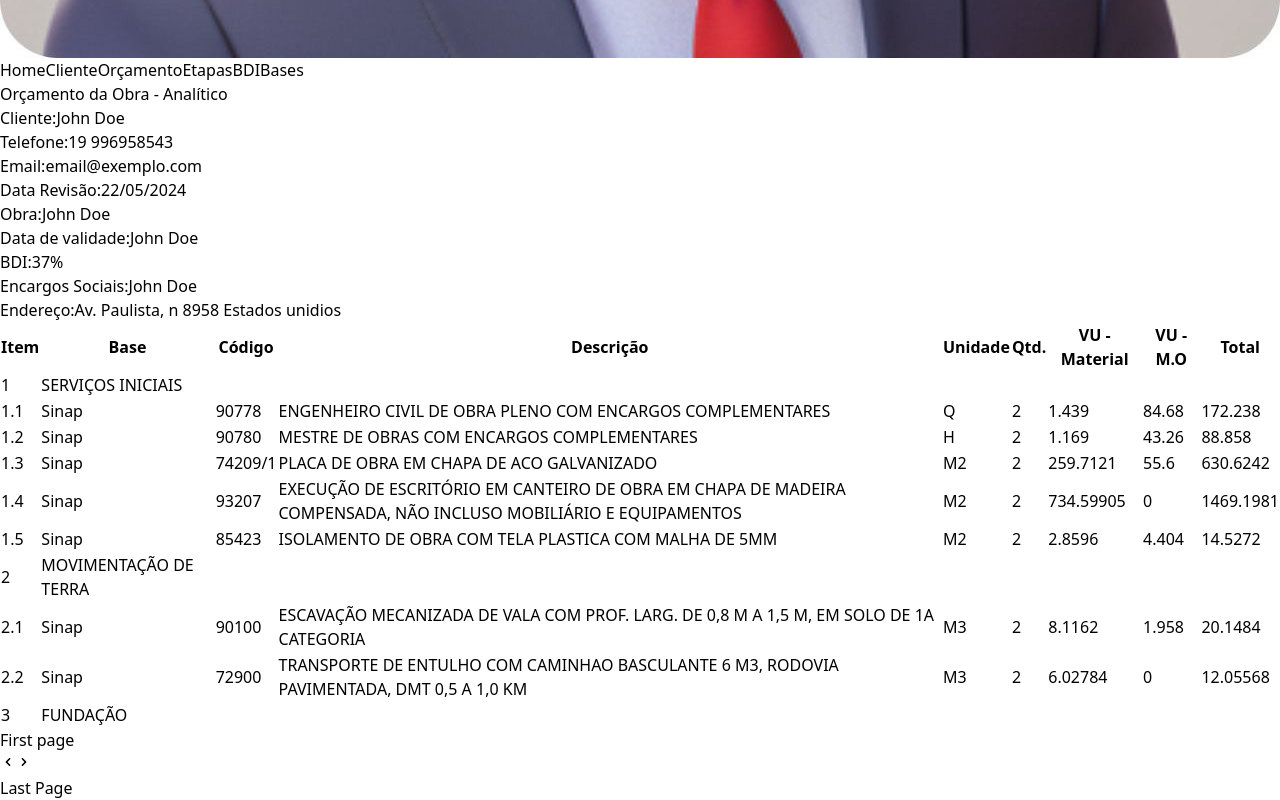
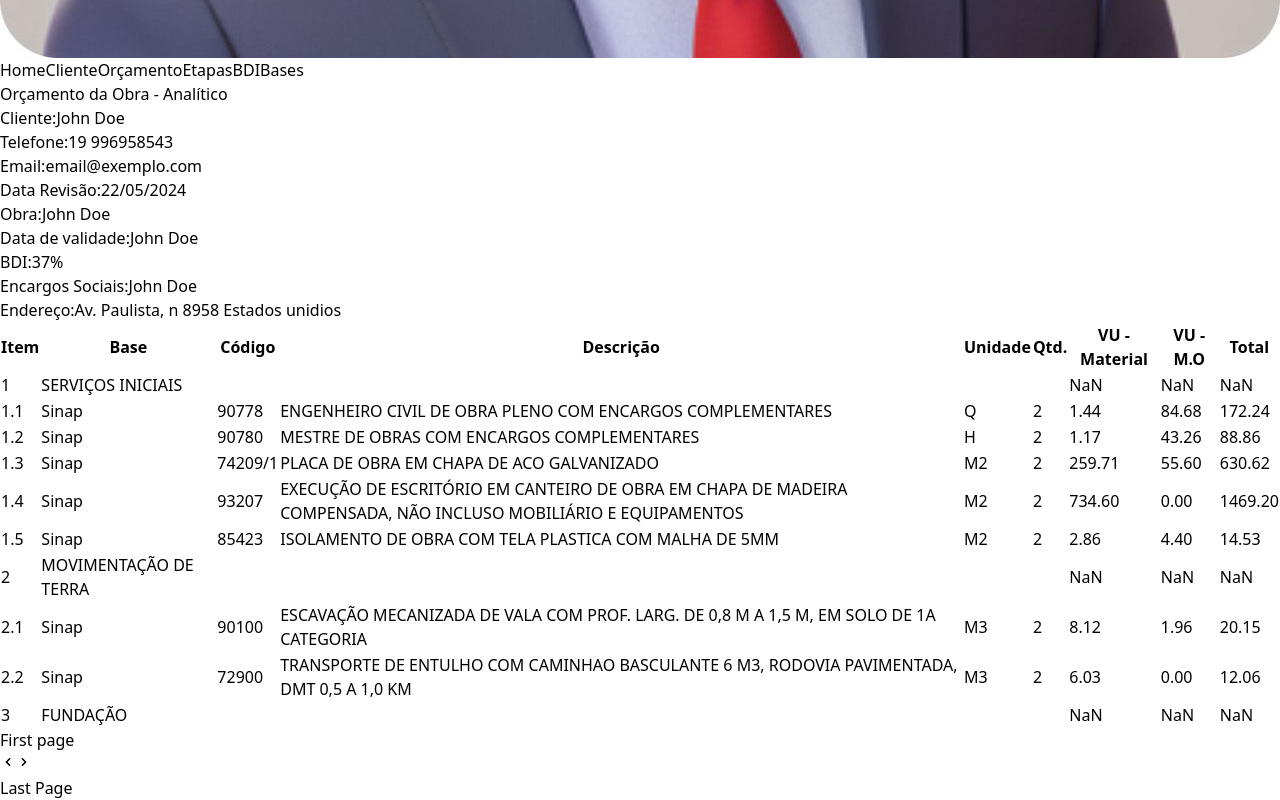
Before and after one commit to Edwardmaster7/SmartEng, a React (Vite) app in the folder smartengApp/: page / in a window 1280 px wide. Shown: the part 1222-2022 px from the top of the page. Built offline with nearby package versions, Linux system fonts and the light colour scheme.

Commit message:
Implementada mudança de cores nas linhas da tabela orçamento

```diff
--- a/smartengApp/src/components/Form.jsx
+++ b/smartengApp/src/components/Form.jsx
@@ -36,7 +36,7 @@
     const doctType = [ { value: "CPF", label: "CPF" }, { value: "CNPJ", label: "CNPJ" } ]
 
     return (
-        <form className={`bg-indigo-50 shadow-md rounded px-4 sm:px-8 pt-8 pb-8 mb-4 min-w-96 ${className}`}>
+        <form className={`bg-indigo-50 shadow-md rounded px-4 md:px-8 pt-8 pb-8 mb-4 min-w-96 ${className}`}>
 
             <InputField label="Obra" id="obra" type="text" placeholder="Nome da obra" required/>
 
@@ -67,7 +67,7 @@
             <InputField label="Área do terreno (m²)" id="area-terreno" type="number" placeholder="2000" required/>
 
             <div className="flex items-center justify-between pt-2">
-                <ButtonComponent content="Enviar"/>
+                <ButtonComponent className="bg-indigo-500" content="Enviar"/>
             </div>
         </form>
     )
--- a/smartengApp/src/components/Table/BasicTable.jsx
+++ b/smartengApp/src/components/Table/BasicTable.jsx
@@ -15,6 +15,11 @@
 
 export function BasicTable() {
   const data = useMemo(() => mdata, []);
+
+  // Utility function to format float numbers
+  const formatFloat = (value) => {
+    return parseFloat(value).toFixed(2) || undefined;
+  };
 
   /**@type {import("@tanstack/react-table").ColumnDef<any>} */
   const columns = [
@@ -45,14 +50,17 @@
     {
       header: "VU - Material",
       accessorKey: "VU-Material",
+      cell: ({ getValue }) => formatFloat(getValue()), // Apply custom cell renderer
     },
     {
       header: "VU - M.O",
       accessorKey: "VU-MO",
+      cell: ({ getValue }) => formatFloat(getValue()), // Apply custom cell renderer
     },
     {
       header: "Total",
       accessorKey: "Total",
+      cell: ({ getValue }) => formatFloat(getValue()), // Apply custom cell renderer
     },
   ];
 
@@ -87,8 +95,7 @@
         style={{ height: containerHeight }}
       >
         <table className="">
-          <thead className="mx-auto justify-center rounded-t-lg bg-indigo-600 p-2 text-white text-sm"
-          >
+          <thead className="mx-auto justify-center rounded-t-lg bg-indigo-600 p-2 text-white text-sm">
             {table.getHeaderGroups().map((headerGroup) => (
               <tr key={headerGroup.id}>
                 {headerGroup.headers.map((header) => (
@@ -108,7 +115,9 @@
           </thead>
           <tbody className="">
             {table.getRowModel().rows.map((row) => (
-              <tr key={row.id} className="border border-slate-300">
+              <tr key={row.id} className={`border ${
+                  row.index % 2 === 0 ? "bg-indigo-100" : "bg-indigo-200"
+                }`}>
                 {row.getVisibleCells().map((cell) => (
                   <td key={cell.id}>
                     {flexRender(cell.column.columnDef.cell, cell.getContext())}
```
